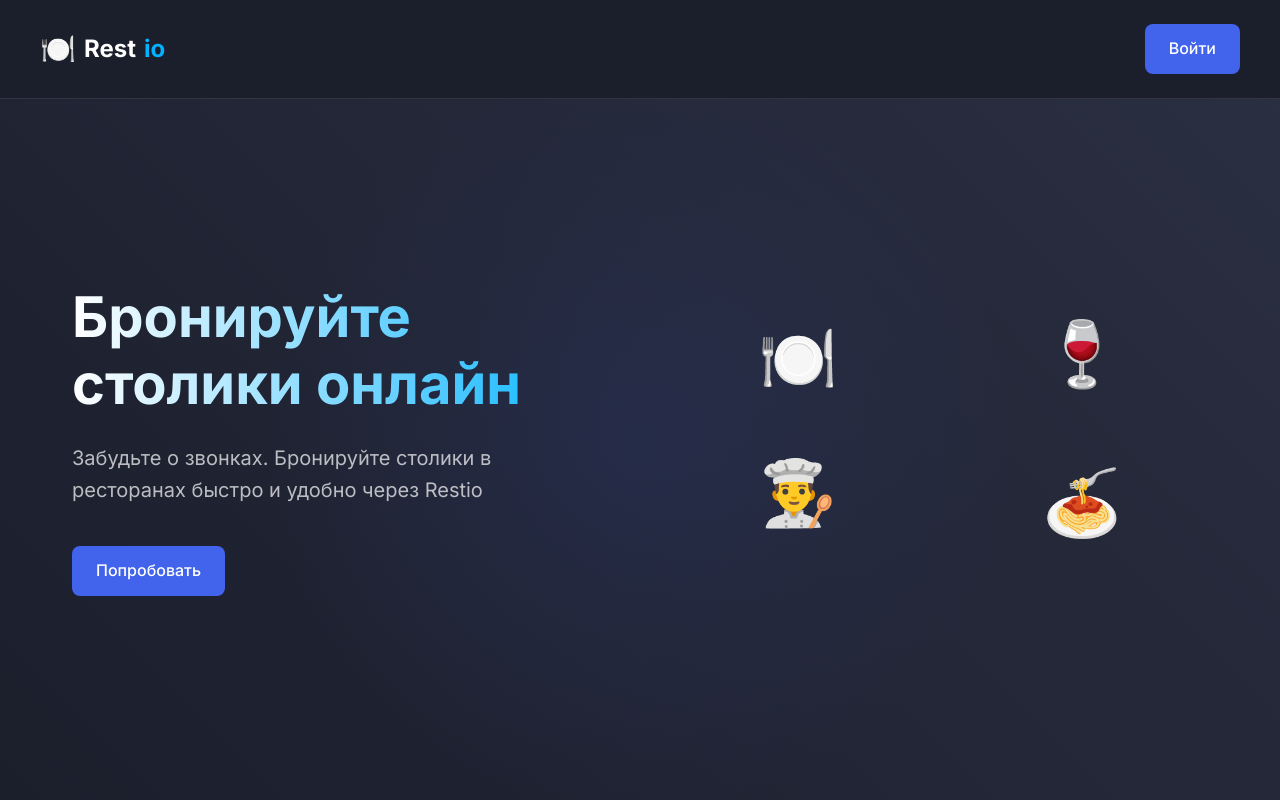
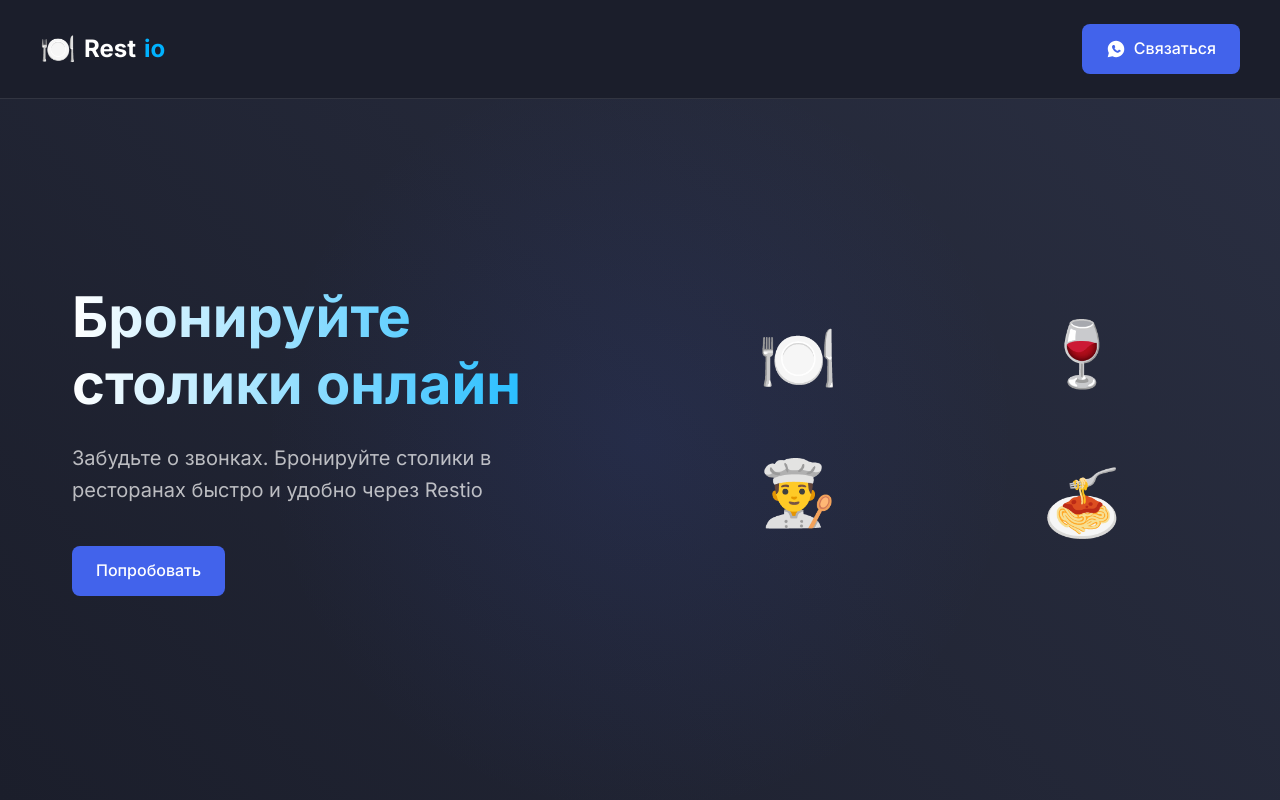
Before and after one commit to AbayAssenov/restme-landing, a plain HTML site: page index.html in a window 1280 px wide. Shown: the top 800 px of the page. Drawn offline with Linux system fonts and the light colour scheme.

Commit message:
added contact инфо button

```diff
--- a/index.html
+++ b/index.html
@@ -16,7 +16,12 @@
                 Rest<span>io</span>
             </a>
             <div class="header-buttons">
-                <a href="#" class="btn btn-primary">Войти</a>
+                <a href="https://wa.me/77713760430?text=%D0%97%D0%B4%D1%80%D0%B0%D0%B2%D1%81%D1%82%D0%B2%D1%83%D0%B9%D1%82%D0%B5!%20%D0%9F%D0%B8%D1%88%D1%83%20%D0%B2%D0%B0%D0%BC%20%D0%BF%D0%BE%20%D0%BF%D0%BE%D0%B2%D0%BE%D0%B4%D1%83%20%D1%81%D0%B5%D1%80%D0%B2%D0%B8%D1%81%D0%B0%20Restio.%20%D0%A0%D0%B0%D1%81%D1%81%D0%BA%D0%B0%D0%B6%D0%B8%D1%82%D0%B5%2C%20%D0%BF%D0%BE%D0%B6%D0%B0%D0%BB%D1%83%D0%B9%D1%81%D1%82%D0%B0%2C%20%D0%BF%D0%BE%D0%B4%D1%80%D0%BE%D0%B1%D0%BD%D0%B5%D0%B5." target="_blank" rel="noopener noreferrer" class="btn btn-primary">
+                    <svg class="btn-icon" width="20" height="20" viewBox="0 0 24 24" fill="currentColor" xmlns="http://www.w3.org/2000/svg">
+                        <path d="M12.04 2C6.58 2 2.13 6.45 2.13 11.91C2.13 13.66 2.59 15.31 3.4 16.78L2.04 22L7.76 20.64C9.18 21.39 10.76 21.81 12.04 21.81C17.5 21.81 21.95 17.36 21.95 11.91C21.95 6.45 17.5 2 12.04 2ZM16.56 14.99C16.28 15.78 15.18 16.34 14.68 16.45C14.17 16.56 13.52 16.58 13.13 16.5C12.75 16.42 11.78 16.06 10.7 15.11C9.29 13.84 8.36 12.19 8.18 11.85C8 11.51 7.25 10.56 7.25 9.53C7.25 8.5 7.97 7.8 8.21 7.56C8.45 7.32 8.76 7.25 9.03 7.25C9.3 7.25 9.55 7.26 9.76 7.29C10 7.32 10.18 7.34 10.37 7.74C10.59 8.21 11.02 9.42 11.08 9.53C11.14 9.64 11.2 9.78 11.1 9.93C11 10.08 10.95 10.18 10.81 10.32C10.67 10.47 10.54 10.58 10.41 10.72C10.28 10.86 10.15 11.01 10.33 11.31C10.51 11.61 11.01 12.31 11.69 12.94C12.57 13.75 13.3 14.04 13.58 14.16C13.86 14.28 14.13 14.24 14.33 14.04C14.56 13.81 14.82 13.49 15.08 13.16C15.34 12.83 15.62 12.78 15.9 12.87C16.18 12.96 17.17 13.49 17.38 13.69C17.59 13.89 17.73 14.03 17.8 14.14C17.87 14.25 17.84 14.56 17.63 14.76C17.43 14.96 16.84 15.2 16.56 14.99Z"/>
+                    </svg>
+                    Связаться
+                </a>
             </div>
         </div>
     </header>
--- a/styles.css
+++ b/styles.css
@@ -211,6 +211,12 @@ body {
     font-weight: 500;
     transition: all 0.3s ease;
     text-decoration: none;
+    gap: 0.5rem;
+}
+
+.btn-icon {
+    width: 20px;
+    height: 20px;
 }
 
 .btn-primary {
```
